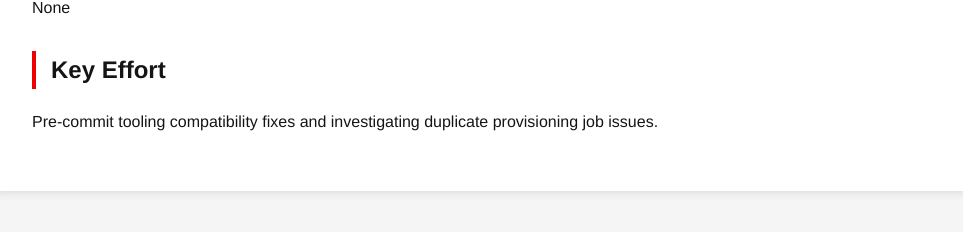
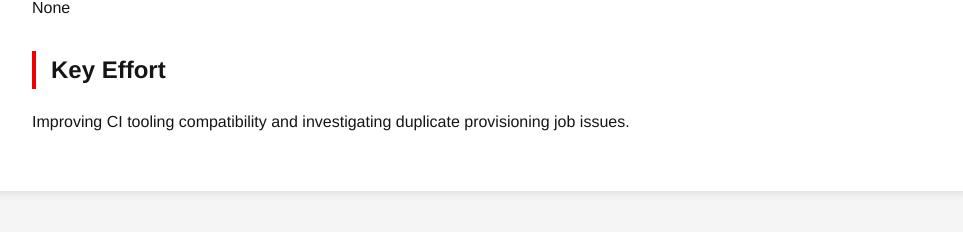
Before and after one commit to tzvatot/daily-status, a Jekyll site: the page built from 2026-03-08.md, in a window 1280 px wide. Shown: the part 443-675 px from the top of the page, without its empty margins (158-1121 px from the left). Built offline with Jekyll 4.4.1, drawn with Linux system fonts in a browser that asks for light colours.

Commit message:
Daily status update - 2026-03-08

```diff
--- a/2026-03-08.md
+++ b/2026-03-08.md
@@ -16,4 +16,4 @@ date: 2026-03-08
 None
 
 ## Key Effort
-Pre-commit tooling compatibility fixes and investigating duplicate provisioning job issues.
+Improving CI tooling compatibility and investigating duplicate provisioning job issues.
```
